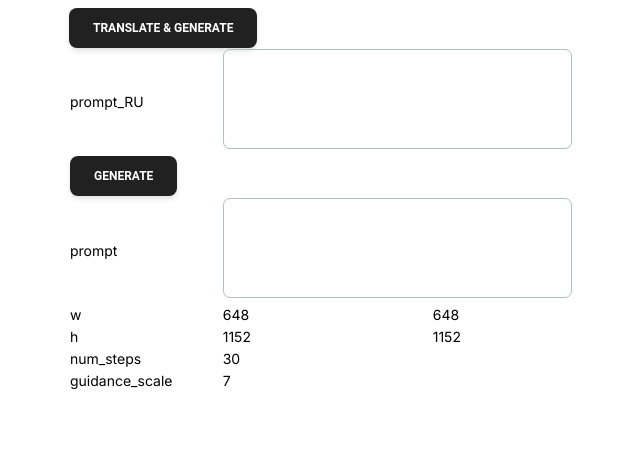
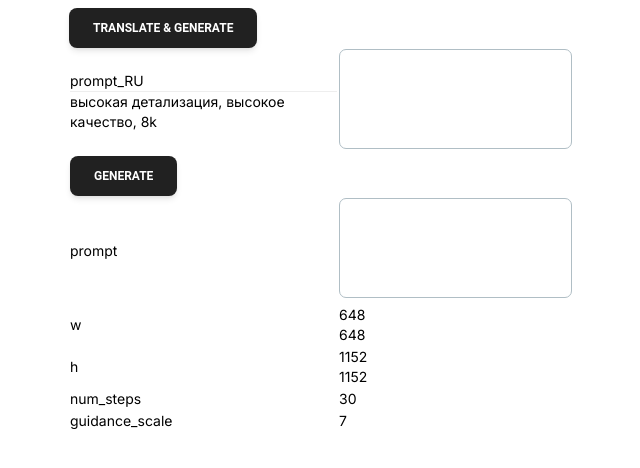
Before and after one commit to alex-w-dev/neural-video, a Next.js app: page / in a window 1280 px wide. Shown: the top 468 px of the page, without its empty margins (59-699 px from the left). Built offline with nearby package versions, Linux system fonts and the light colour scheme.

Commit message:
some fixes

```diff
--- a/src/components/kandinsky-image-editor.tsx
+++ b/src/components/kandinsky-image-editor.tsx
@@ -4,7 +4,6 @@ import { useCallback, useState } from "react";
 import { getRuFromEn, kandinskyTxt2ImgGenerate } from "@/src/utils/utils";
 import { KandinskyTxt2ImgParams } from "@/src/dto/kandinsky-txt-2-img-params";
 import { Button, Textarea } from "@material-tailwind/react";
-import Image from "next/image";
 
 export function KandinskyImageEditor() {
   const [lsKey] = useState("dasdasdasdasd");
@@ -62,7 +61,10 @@ export function KandinskyImageEditor() {
         <table className="w-full">
           <tbody>
             <tr>
-              <td>prompt_RU</td>
+              <td>
+                prompt_RU <hr />
+                высокая детализация, высокое качество, 8k
+              </td>
               <td>
                 <Textarea
                   onChange={(e) =>
```
